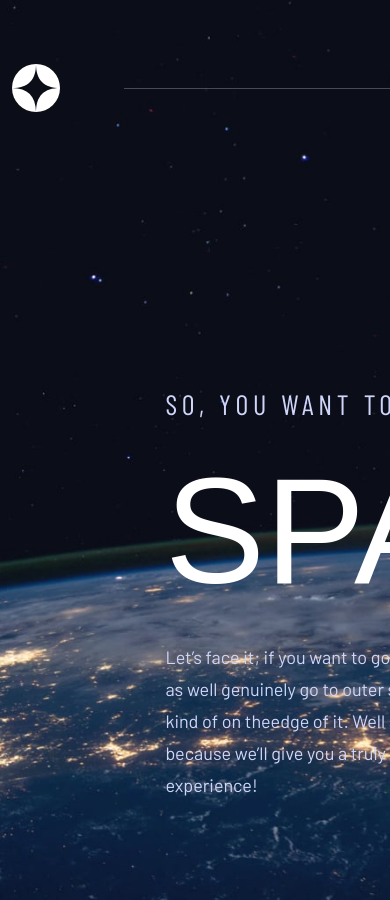
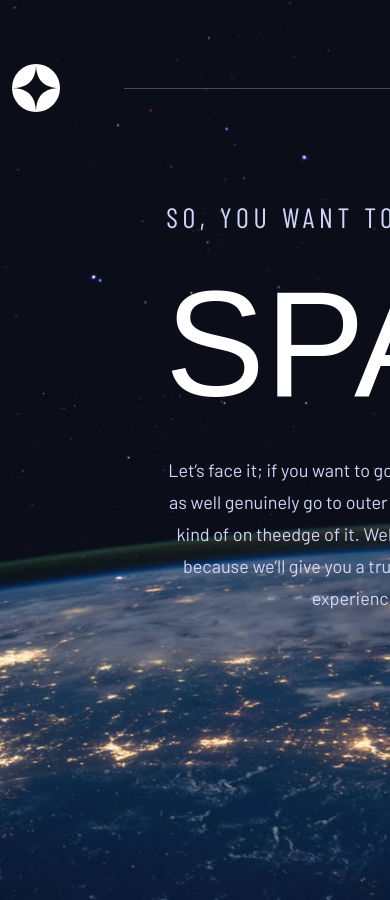
Before and after one commit to mohadese-nm/space-tourism-website, a Vue app: page / in a window 390 px wide. Shown: the top 900 px of the page. Built offline with nearby package versions, Linux system fonts and the light colour scheme; a web font is replaced by a local one.

Commit message:
change text align and top position in home tablet size

```diff
--- a/src/views/homePage.vue
+++ b/src/views/homePage.vue
@@ -1,7 +1,7 @@
 <template>
     <div class="content">
         <navigation-bar></navigation-bar>
-        <div class="container">
+        <div class="container-fluid">
             <div class="row">
                 <div class="col home-text">
                     <p class="home-p1">
@@ -144,6 +144,10 @@ export default {
 @media screen and (max-width:768px) {
     .content{
         background-image: url(../assets/home/background-home-tablet.jpg);
+        .home-text{
+            top: 200px;
+            text-align: center;
+        }
     }
 }
 </style>
--- a/src/views/navigationBar.vue
+++ b/src/views/navigationBar.vue
@@ -1,5 +1,5 @@
 <template>
-    <div class="container">
+    <div class="container-fluid">
         <div class="navigation">
             <div class="nav-logo">
                 <img src="../assets/shared/logo.svg">
```
